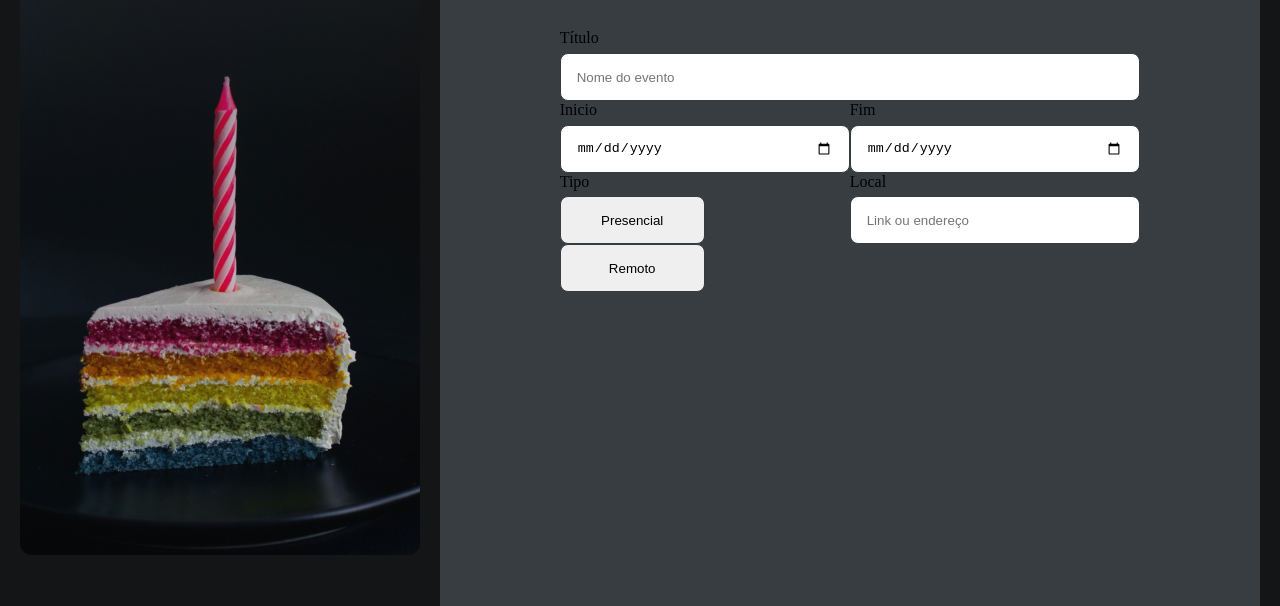
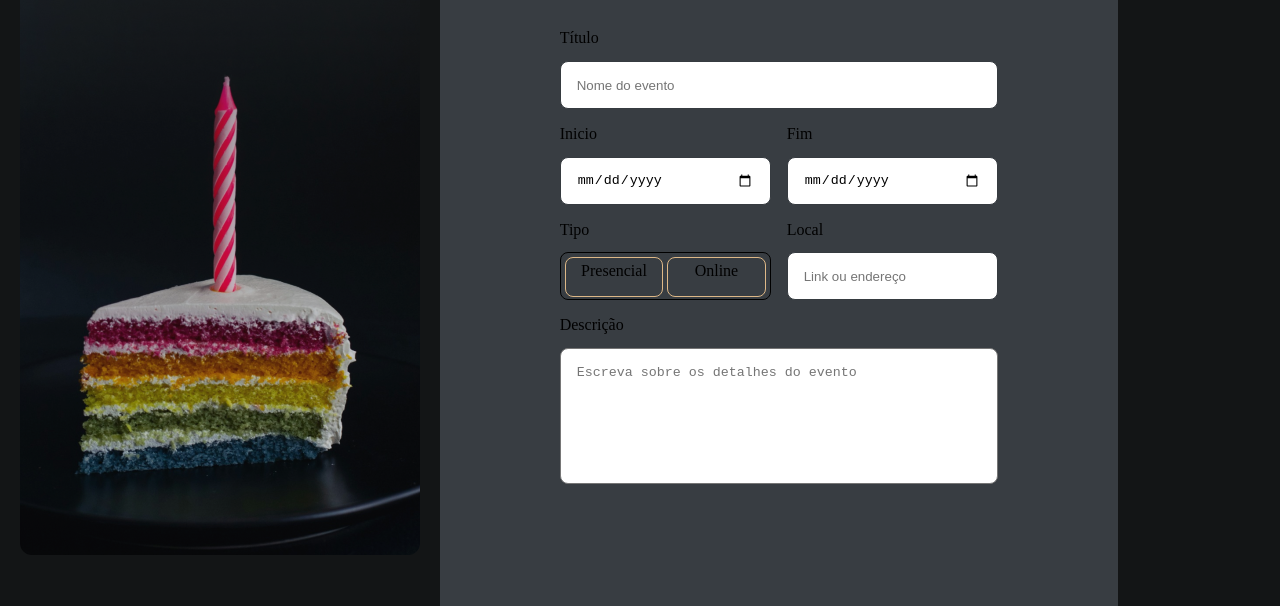
Before and after one commit to LucasBartl/Convite, a plain HTML site: page index.html in a window 1280 px wide. Shown: the part 194-800 px from the top of the page. Drawn offline with nearby package versions, Linux system fonts and the light colour scheme.

Commit message:
primeira parte

```diff
--- a/fild/index.css
+++ b/fild/index.css
@@ -1 +1,2 @@
 @import url(input.css);
+@import url(../fild/textarea.css);
--- a/fild/input.css
+++ b/fild/input.css
@@ -1,42 +1,77 @@
-input, textarea, select{
+input,
+select {
     width: 100%;
-    height: 3rem ;
+    height: 3rem;
     border-radius: 0.5rem;
-    border: 1px solid var(--input-stroke) ;
+    border: 1px solid var(--input-stroke);
     padding: 1rem;
 
 }
 
+#start{
+    gap: 1rem;
+}
+.container{
+    gap:1rem;
+}
 
+#title{
+    padding-bottom:1rem ;
+}
 
-button{
-    width: 50%;
-    height: 3rem ;
-    border-radius: 0.5rem;
-    border: 1px solid var(--input-stroke) ;
-}
-fieldset{
+fieldset {
 
     display: block;
     border: none;
 
+    * label{
+        padding-bottom: 0.5rem;
+    }
 
-    & .radio-image{
+    & .radio-image {
         background-image: url(../assets/icons/calendario.svg);
+
     }
-    & label{
+
+    & label {
         display: block;
         margin-bottom: .35rem;
     }
 
-    & legend{
+    & legend {
         margin-bottom: 2rem;
     }
 
-    & .input-wrapper{
-    gap: 1rem;
-}
-    & #seletor{
+    & .input-wrapper {
+        gap: 1rem;
+    }
+
+    & .radio-group {
+        display: flex;
+        border: 1px solid;
+        padding: 0.25rem;
+        border-radius: 0.5rem;
+        max-height: 3rem;
+        align-items: center;
+        gap: 0.25rem;
+    }
+
+    & input[type="radio"] {
+        display: none;
+    }
+
+    & .radio-button {
+        position: relative;
+        top: 0.2rem;
+        height: 2.5rem;
+        width: 100%;
+        text-align: center;
+        border: 1px solid burlywood;
+        border-radius: 0.5rem;
+        padding: 0.25rem 0.25rem;
+        gap: 0.5rem;
+
 
     }
+
 }
--- /dev/null
+++ b/fild/textarea.css
@@ -0,0 +1,9 @@
+textarea{
+    height:8.5rem ;
+    border-radius: 0.5rem;
+    width: 100%;
+    padding: 1rem;
+    resize: none;
+
+
+}
--- a/index.html
+++ b/index.html
@@ -50,30 +50,41 @@
                             <div class="radio-image"></div>
                             <legend for="">Sobre o evento</legend>
 
-                            <div class="input-wrapper">
+                            <div id="title">
                                 <label for="title">Título</label>
                                 <input type="text" id="title" name="title" placeholder="Nome do evento">
                             </div>
-                            <div class="input-wrapper">
-                                <div class="grid grid-1">
+                            <div id="start" class="grid">
+                                <div class="container grid grid-1">
                                     <div class="input-wrapper">
                                         <label for="start-date">Inicio</label>
                                         <input type="date" name="start-date" id="start-date">
                                     </div>
-                                    <div class="input-wrapper">
+                                    <div class="  input-wrapper">
                                         <label for="end-date">Fim</label>
                                         <input type="date" name="end-date" id="end-date">
                                     </div>
                                 </div>
-                                <div class="grid grid-1">
-                                    <div id="seletor" class="input-wrapper ">
+                                <div class="container grid grid-1">
+                                    <div class="radio-wrapper">
                                         <label for="tipo">Tipo</label>
-                                        <button>Presencial</button>
-                                        <button>Remoto</button>
+                                        <div class="radio-group">
+                                            <input type="radio" name="tipo" id="presencial" value="presencial">
+                                            <label for="presencial" class="radio-button"> Presencial</label>
+
+                                            <input type="radio" name="tipo" id="remoto" value="remoto">
+                                            <label for="remoto" class="radio-button"> Online</label>
+                                        </div>
                                     </div>
                                     <div class="input-wrapper ">
                                         <label for="local">Local</label>
                                         <input type="text" name="local" id="local" placeholder="Link ou endereço">
+                                    </div>
+                                </div>
+                                <div class="input-wrapper ">
+                                    <div class="text-wrapper">
+                                        <label for="">Descrição</label>
+                                        <textarea name="descricao" placeholder="Escreva sobre os detalhes do evento" ></textarea>
                                     </div>
                                 </div>
                             </div>
--- a/style/form.css
+++ b/style/form.css
@@ -1,5 +1 @@
 @import url(../fild/index.css);
-
-legend{
-
-}
--- a/style/layout.css
+++ b/style/layout.css
@@ -59,13 +59,15 @@ aside {
 
 
 main {
+    box-sizing: border-box;
     overflow: auto left;
     margin-right: auto;
+
 
     & .primary {
         background-color: var(--shape-hover);
         height: 123.81rem;
-        width: 51.25rem;
+        max-width: 51.25rem;
         border-radius: 0.75rem;
         padding-block: 5rem;
         padding-inline: 7.5rem;
--- a/style/utility.css
+++ b/style/utility.css
@@ -8,9 +8,5 @@
 }
 .grid-1{
     display: grid;
-    grid-template-columns:repeat( 2, 50% 50%) ;
+    grid-template-columns:1fr 1fr ;
 }
-.grid-2{
-    display: grid;
-    grid-template-columns: repeat(3, 25% 25% 50% );
-}
```
